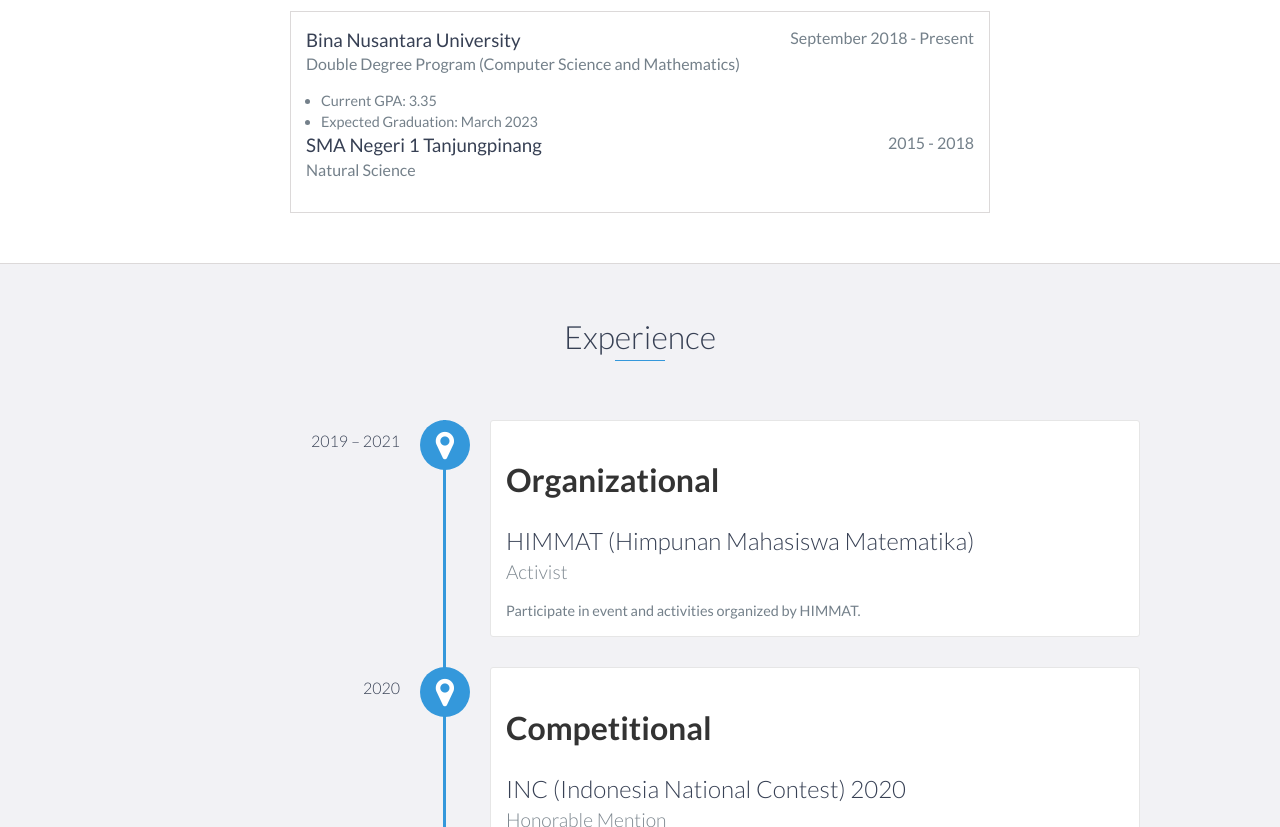
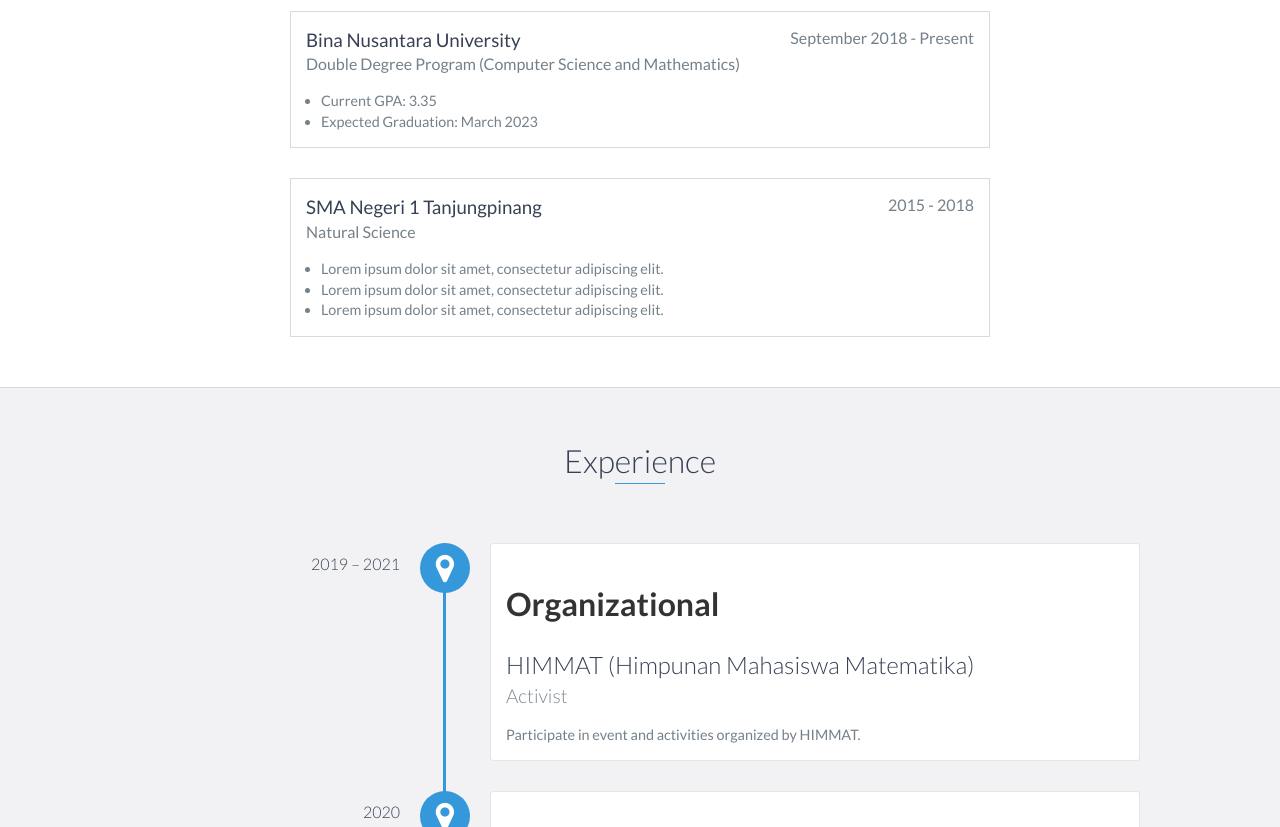
Before and after one commit to Dennis2252/Dennis2252.github.io, a website: page index.html in a window 1280 px wide. Shown: the part 1220-2047 px from the top of the page. Drawn offline with nearby package versions, Linux system fonts and the light colour scheme.

Commit message:
Update index.html

```diff
--- a/index.html
+++ b/index.html
@@ -85,23 +85,34 @@
     <div id="education">
         <h2 class="heading">Education</h2>
         <div class="education-block">
-            <div>
             <h3>Bina Nusantara University</h3>
             <span class="education-date">September 2018 - Present</span>
             <h4>Double Degree Program (Computer Science and Mathematics)</h4>
             <ul>
+
                 <li>Current GPA: 3.35</li>
                 <li>Expected Graduation: March 2023</li>
             </ul>
         </div>
-           <div>
+        <!-- End #education Block-->
+        <div class="education-block">
             <h3>SMA Negeri 1 Tanjungpinang</h3>
             <span class="education-date">2015 - 2018</span>
             <h4>Natural Science</h4>
+            <ul>
+                <li>
+                    Lorem ipsum dolor sit amet, consectetur adipiscing elit.
+                </li>
+                <li>
+                    Lorem ipsum dolor sit amet, consectetur adipiscing elit.
+                </li>
+                <li>
+                    Lorem ipsum dolor sit amet, consectetur adipiscing elit.
+                </li>
+            </ul>
         </div>
+        <!-- End .education-block -->
     </div>
-    </div>
-
     <!-- End #education -->
 
     <div id="experience" class="background-alt">
```
Lines whose indentation alone changed are shown as unchanged.
